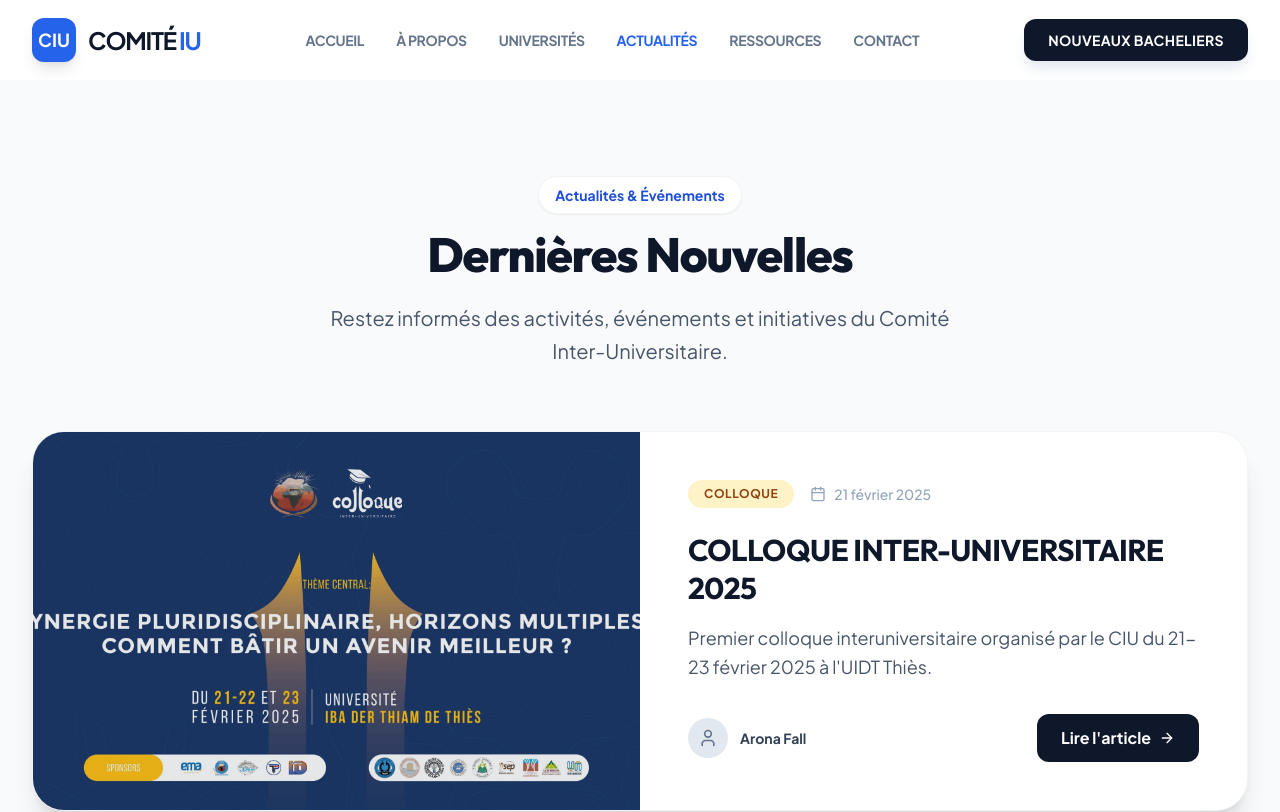
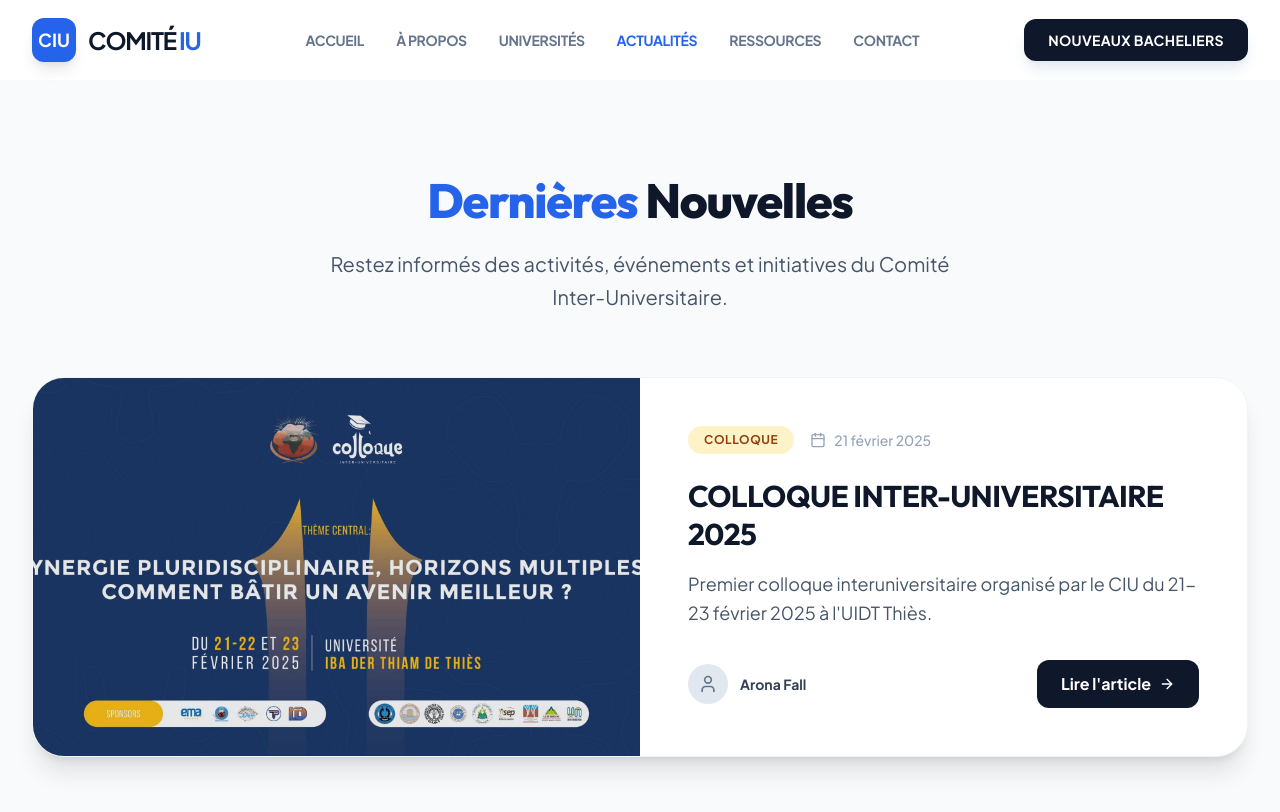
Before and after one commit to Rachidusfallensis/ciu-website, a React (Vite) app: page /news in a window 1280 px wide. Shown: the top 812 px of the page. Built offline with nearby package versions, Linux system fonts and the light colour scheme.

Commit message:
style(news): apply initial premium heading style

```diff
--- a/src/pages/NewsPage.jsx
+++ b/src/pages/NewsPage.jsx
@@ -38,11 +38,8 @@
           animate={{ opacity: 1, y: 0 }}
           className="text-center mb-16"
         >
-          <span className="inline-block px-4 py-2 bg-white rounded-full text-primary-700 font-bold text-sm shadow-sm mb-4 border border-gray-100">
-            Actualités & Événements
-          </span>
           <h1 className="text-4xl md:text-5xl font-black text-slate-900 mb-6 tracking-tight">
-            Dernières Nouvelles
+            <span className="text-primary-600">Dernières</span> Nouvelles
           </h1>
           <p className="text-xl text-slate-600 max-w-2xl mx-auto leading-relaxed">
             Restez informés des activités, événements et initiatives du Comité Inter-Universitaire.
```
